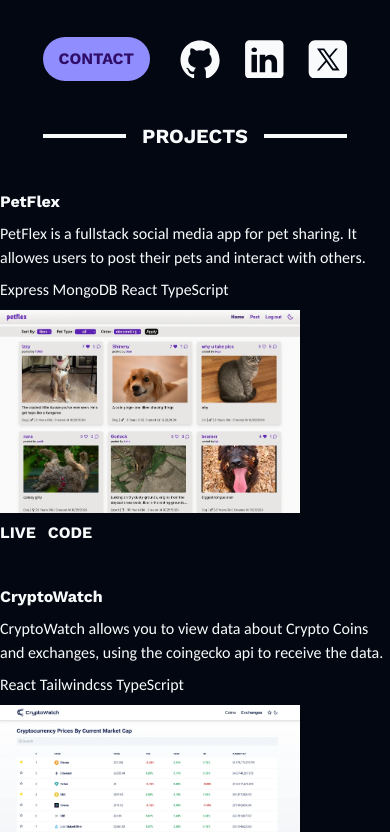
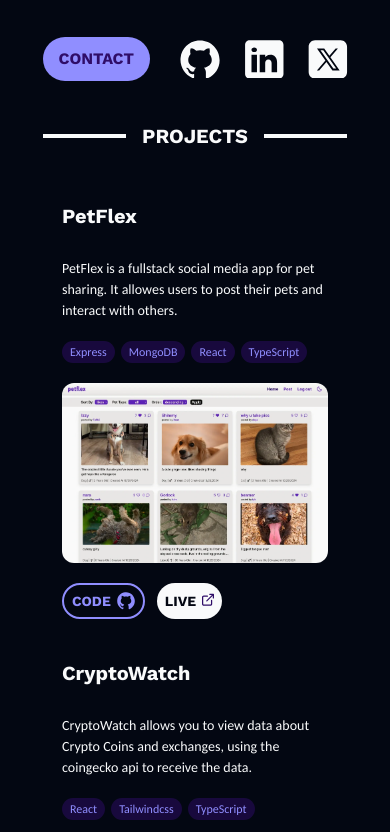
Before and after one commit to dean-effi/portfolio-v2, a React (Vite) app: page / in a window 390 px wide. Shown: the part 802-1634 px from the top of the page. Built offline with nearby package versions, Linux system fonts and the light colour scheme.

Commit message:
style projects for small screens, fix grayed out bug

```diff
--- a/src/Components/Nav.tsx
+++ b/src/Components/Nav.tsx
@@ -13,12 +13,6 @@ export default function Nav() {
         ? " nav-open"
         : " nav-close";
 
-  useEffect(() => {
-    if (navOpen)
-      document.querySelector("body")?.classList.add("grayed-out");
-    else
-      document.querySelector("body")?.classList.remove("grayed-out");
-  }, [navOpen]);
   return (
     <div
       className={`main-nav sticky top-0 z-7 bg-gray-950 text-gray-50 shadow-gray-500`}
@@ -28,6 +22,7 @@ export default function Nav() {
       ></div>
       {/* for mobile */}
       <div className="p-4 sm:hidden">
+        {navOpen && <div className="fixed inset-0 z-5 bg-black/60" />}
         <button
           onClick={() => {
             if (!everOpened.current) everOpened.current = true;
@@ -41,7 +36,7 @@ export default function Nav() {
 
         <nav
           className={
-            "absolute top-0 left-0 z-10 h-screen w-[48vw] border-r-[1px] border-gray-600 bg-gray-950 pt-4 pl-6 text-xl " +
+            "fixed top-0 left-0 z-10 h-screen w-[48vw] border-r-[1px] border-gray-600 bg-gray-950 pt-4 pl-6 text-xl " +
             smallNavStateClass
           }
         >
--- a/src/Components/Project.tsx
+++ b/src/Components/Project.tsx
@@ -1,4 +1,6 @@
 import { projectDataType } from "../data/projectsData";
+import LiveIcon from "../assets/icons/link.svg?react";
+import GithubIcon from "../assets/icons/github.svg?react";
 
 export default function Project({
   project,
@@ -6,20 +8,45 @@ export default function Project({
   project: projectDataType;
 }) {
   return (
-    <div className="mt-10 mb-10 space-y-2">
-      <h3>{project.name}</h3>
-      <p>{project.para}</p>
-      <div>{project.techStack.map(t => t + " ")}</div>
-      <img src={project.img} width={300} alt="" />
-      <div className="flex gap-3">
+    <div className="mx-auto mb-10 w-[266px] sm:w-[360px]">
+      <div>
+        <h3 className="mb-7 text-xl sm:text-2xl md:text-3xl lg:text-4xl 2xl:text-5xl">
+          {project.name}
+        </h3>
+        <p className="proj-para text-[14px]">{project.para}</p>
+        <p
+          aria-label="project tech stack"
+          className="my-5 flex gap-1.5 text-[12px] sm:gap-2"
+        >
+          {project.techStack.map(t => (
+            <span className="bg-violet-950-50 text-cstm-purple rounded-full px-2 py-0.5 sm:text-[14px] md:text-base lg:px-2.5 lg:py-1 xl:text-lg">
+              {t}
+            </span>
+          ))}
+        </p>
+      </div>
+      <img src={project.img} className="w-full rounded-xl" alt="" />
+      <div className="mt-5 flex items-center gap-3 text-sm sm:text-base lg:text-lg xl:text-xl 2xl:text-2xl">
         <button>
-          <a target="_" href={project.liveLink}>
-            LIVE
-          </a>
+          <button>
+            <a
+              target="_"
+              href={project.liveLink}
+              className="text-cstm-purple border-cstm-purple flex items-center gap-1.5 rounded-full border-2 px-2 py-1.5 lg:px-2.5 lg:py-2"
+            >
+              <span>CODE</span>
+              <GithubIcon className="fill-cstm-purple w-4.5 lg:w-5 xl:w-6 2xl:w-7" />
+            </a>
+          </button>
         </button>
         <button>
-          <a target="_" href={project.gitLink}>
-            CODE
+          <a
+            target="_"
+            href={project.liveLink}
+            className="flex items-center gap-1.5 rounded-full bg-gray-50 p-2 text-gray-950 lg:p-2.5 2xl:p-[10px]"
+          >
+            <span>LIVE</span>
+            <LiveIcon className="w-3 pb-[2px] lg:w-[16px] lg:pb-[3.5px] xl:w-4.5 2xl:w-5.5" />
           </a>
         </button>
       </div>
--- a/src/Components/Projects.tsx
+++ b/src/Components/Projects.tsx
@@ -4,7 +4,7 @@ import SectionHeading from "./SectionHeading";
 
 export default function Projects() {
   return (
-    <section aria-label="projects" className="min-h-screen">
+    <section aria-label="projects " id="projects">
       <SectionHeading name="PROJECTS" />
       {projectsData.map(project => (
         <Project project={project} key={project.id} />
--- a/src/Components/SectionHeading.tsx
+++ b/src/Components/SectionHeading.tsx
@@ -1,6 +1,6 @@
 export default function SectionHeading({ name }: { name: string }) {
   return (
-    <div className="mx-auto flex w-[305px] items-center gap-4 sm:w-[525px] md:w-[620px] lg:w-[850px] xl:w-[1110px] 2xl:w-[1333px] 2xl:gap-5">
+    <div className="mx-auto mb-[52px] flex w-[305px] items-center gap-4 sm:mb-[72px] sm:w-[525px] md:mb-[97px] md:w-[620px] lg:mb-[187px] lg:w-[850px] xl:mb-[200px] xl:w-[1110px] 2xl:w-[1333px] 2xl:gap-5">
       <div className="h-1 w-full bg-gray-50"></div>
       <h2 className="text-xl font-normal lg:text-2xl 2xl:text-3xl">
         {name}
--- a/src/index.css
+++ b/src/index.css
@@ -63,17 +63,6 @@
     }
   }
 
-  .grayed-out::before {
-    content: "";
-    position: absolute;
-    z-index: 6;
-    height: 100%;
-    aspect-ratio: 1;
-    @apply bg-gray-800;
-
-    opacity: 70%;
-  }
-
   .nav-open {
     animation: slideIn 0.7s;
     animation-fill-mode: forwards;
@@ -88,9 +77,15 @@
     animation: fill 1s forwards;
   }
 
+  html,
+  body {
+    position: relative;
+  }
+
+  /* on small */
   @media (width > 640px) {
-    .grayed-out::before {
-      opacity: 0;
+    .proj-para {
+      font-size: inherit;
     }
   }
 }
```
Also changed, not shown: src/assets/icons/link.svg (added).
